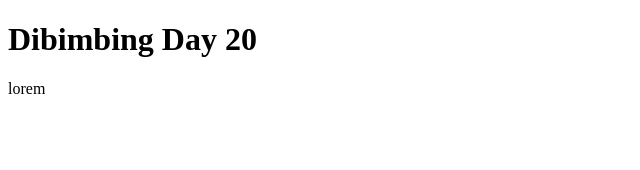
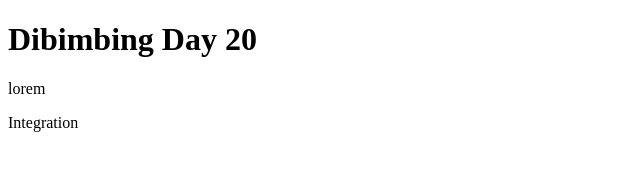
Before and after one commit to dwiyanto/dibimbing-day-20-new, a plain HTML site: page index.html in a window 1280 px wide. Shown: the full height of the page, 0-640 px from the left. Drawn offline with Linux system fonts and the light colour scheme.

Commit message:
add new paragraph integration

```diff
--- a/index.html
+++ b/index.html
@@ -9,5 +9,6 @@
 <body>
   <h1>Dibimbing Day 20</h1>
   <p>lorem</p>
+  <p>Integration</p>
 </body>
 </html>
```
